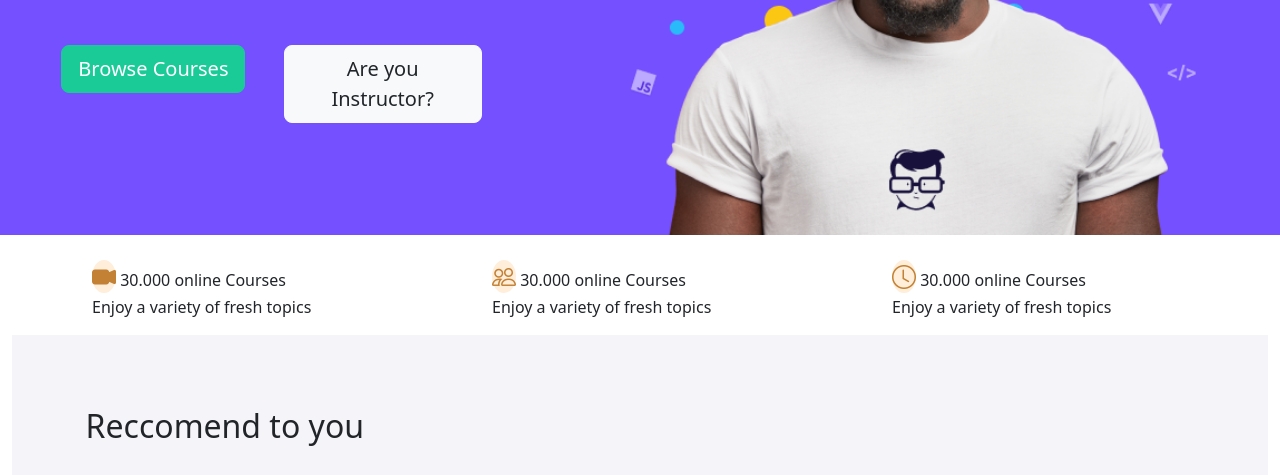
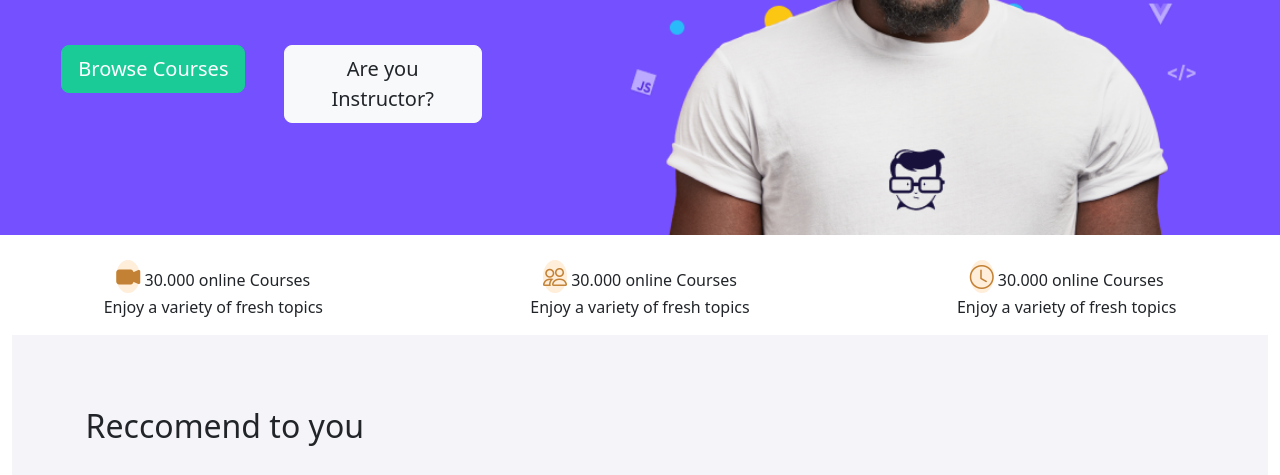
Before and after one commit to Rachele-Trimboli/U2-W2-D4, a plain HTML site: page index.html in a window 1280 px wide. Shown: the part 301-776 px from the top of the page. Drawn offline with nearby package versions, Linux system fonts and the light colour scheme.

Commit message:
mod underhero

```diff
--- a/index.html
+++ b/index.html
@@ -151,17 +151,17 @@
 
       <!-- Underhero -->
       <div class="row mt-4" id="underhero">
-        <div class="col-3">
+        <div class="col-12 col-md-4">
           <i class="bi bi-camera-video-fill text-arancio"></i>
           <span>30.000 online Courses</span>
           <p>Enjoy a variety of fresh topics</p>
         </div>
-        <div class="col-3">
+        <div class="col-12 col-md-4">
           <i class="bi bi-people text-arancio"></i>
           <span>30.000 online Courses</span>
           <p>Enjoy a variety of fresh topics</p>
         </div>
-        <div class="col-3">
+        <div class="col-12 col-md-4">
           <i class="bi bi-clock text-arancio"></i>
           <span>30.000 online Courses</span>
           <p>Enjoy a variety of fresh topics</p>
--- a/index.scss
+++ b/index.scss
@@ -33,7 +33,8 @@
     }
 
     @include hero-flex;
-    justify-content: space-evenly
+    justify-content: space-evenly;
+    text-align: center
 
 }
 
```
Also changed, not shown: index.css, 1 other file.
